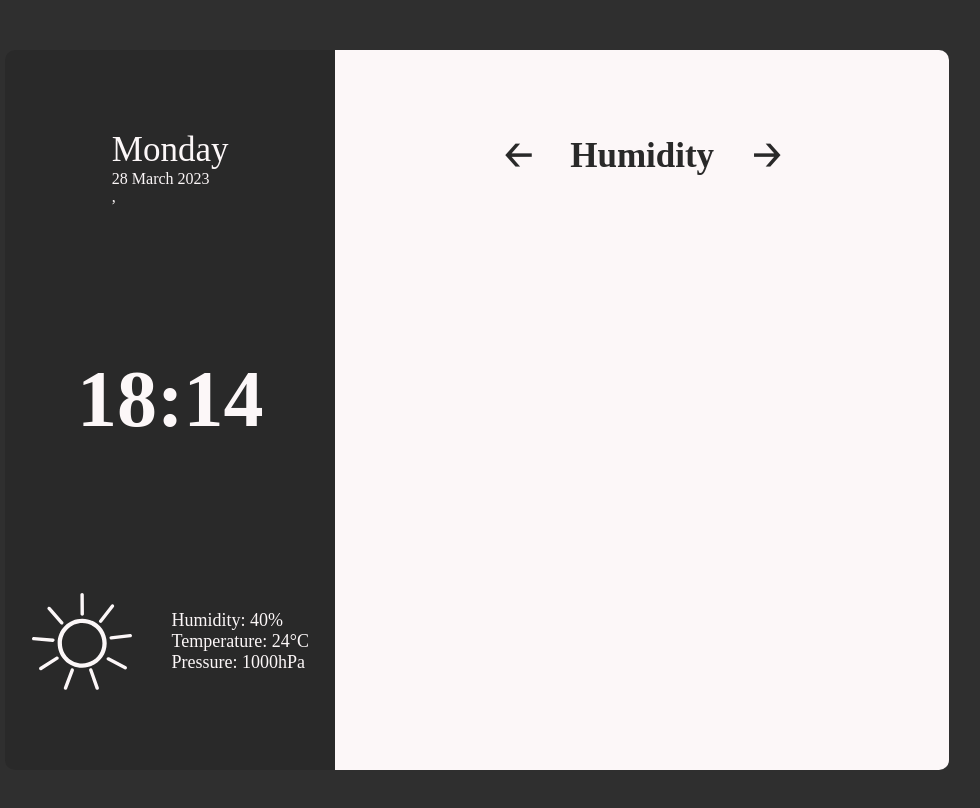
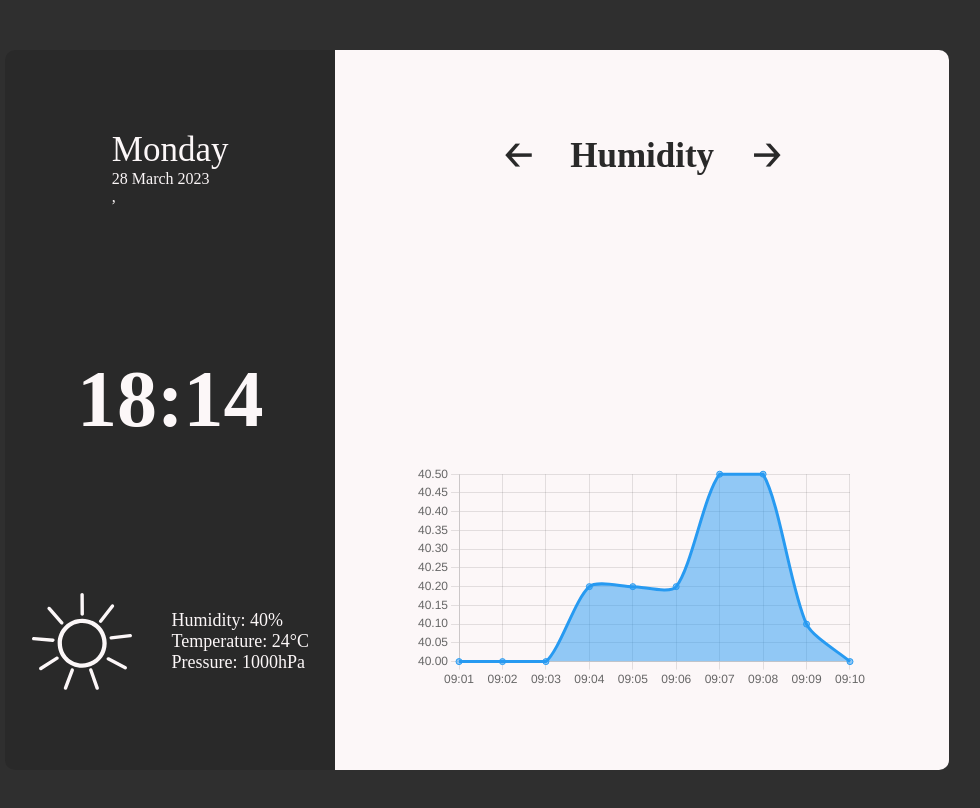
Before and after one commit to kardahim/weather_esp_frontend, a React (Create React App) app: page / in a window 1280 px wide. Shown: the top 808 px of the page, without its empty margins (163-1143 px from the left). Built offline with nearby package versions, Linux system fonts and the light colour scheme; no server answers.

Commit message:
add chart

```diff
--- a/src/components/Card.tsx
+++ b/src/components/Card.tsx
@@ -3,13 +3,23 @@ import '../styles/card.scss'
 import { ReactComponent as Sun } from '../assets/sun.svg';
 import axios from 'axios';
 import dayjs, { Dayjs } from 'dayjs';
+// chart imports
+import {
+    Chart as ChartJS,
+    CategoryScale,
+    LinearScale,
+    PointElement,
+    LineElement,
+    Tooltip,
+    Filler,
+} from 'chart.js';
+import { Line } from 'react-chartjs-2';
 
 function Card() {
-
     const [geo, setGeo] = useState<any>({})
     const [date, setDate] = useState<Dayjs>(dayjs())
-    const dataSetNames: string[] = ['Humidity', 'Temperature', 'Pressure']
-    const [currentDataSet, setCurrentDataSet] = useState<number>(0)
+    const datasetNames: string[] = ['Humidity', 'Temperature', 'Pressure']
+    const [currentDataset, setCurrentDataset] = useState<number>(0)
 
     // set cords and address
     useEffect(() => {
@@ -42,15 +52,55 @@ function Card() {
         setTimeout(() => { setDate(dayjs()) }, 1000)
     }, [date])
 
+    // change dataset
     const nextDataset = () => {
-        if (currentDataSet === 2) setCurrentDataSet(0)
-        else setCurrentDataSet(currentDataSet + 1)
+        if (currentDataset === 2) setCurrentDataset(0)
+        else setCurrentDataset(currentDataset + 1)
     }
 
     const previousDataset = () => {
-        if (currentDataSet === 0) setCurrentDataSet(2)
-        else setCurrentDataSet(currentDataSet - 1)
+        if (currentDataset === 0) setCurrentDataset(2)
+        else setCurrentDataset(currentDataset - 1)
     }
+
+    // chart config
+    ChartJS.register(
+        CategoryScale,
+        LinearScale,
+        PointElement,
+        LineElement,
+        Tooltip,
+        Filler,
+    );
+
+    const options = {
+        responsive: true,
+    };
+
+    const data = {
+        labels: [
+            '09:01',
+            '09:02',
+            '09:03',
+            '09:04',
+            '09:05',
+            '09:06',
+            '09:07',
+            '09:08',
+            '09:09',
+            '09:10'
+        ],
+        datasets: [
+            {
+                fill: true,
+                label: datasetNames[currentDataset],
+                data: [40, 40, 40, 40.2, 40.2, 40.2, 40.5, 40.5, 40.1, 40],
+                borderColor: '#279AF1',
+                backgroundColor: 'rgba(39, 154, 241, 0.5)',
+                tension: 0.25
+            },
+        ],
+    };
 
     return (
         <div className='card'>
@@ -66,6 +116,7 @@ function Card() {
                 <div className='card__parameters__data'>
                     <Sun className='card__parameters__data__sun' />
                     <div>
+                        {/* TODO add avg data or last measure*/}
                         <div>{'Humidity: 40%'}</div>
                         <div>{'Temperature: 24°C'}</div>
                         <div>{'Pressure: 1000hPa'}</div>
@@ -75,10 +126,11 @@ function Card() {
             <div className='card__visualization'>
                 <h1 className='card__visualization__title'>
                     <span onClick={previousDataset}>🡠</span>
-                    <span>{dataSetNames[currentDataSet]}</span>
+                    <span>{datasetNames[currentDataset]}</span>
                     <span onClick={nextDataset}>🡢</span>
                 </h1>
-                {/* chart */}
+                {/* TODO add chart */}
+                <Line options={options} data={data} />
             </div>
         </div>
     )
--- a/src/styles/card.scss
+++ b/src/styles/card.scss
@@ -51,6 +51,9 @@
         background-color: $snow;
         text-align: center;
         padding: $card-padding;
+        display: flex;
+        justify-content: space-between;
+        flex-direction: column;
 
         &__title {
             font-size: $fs-header;
```
